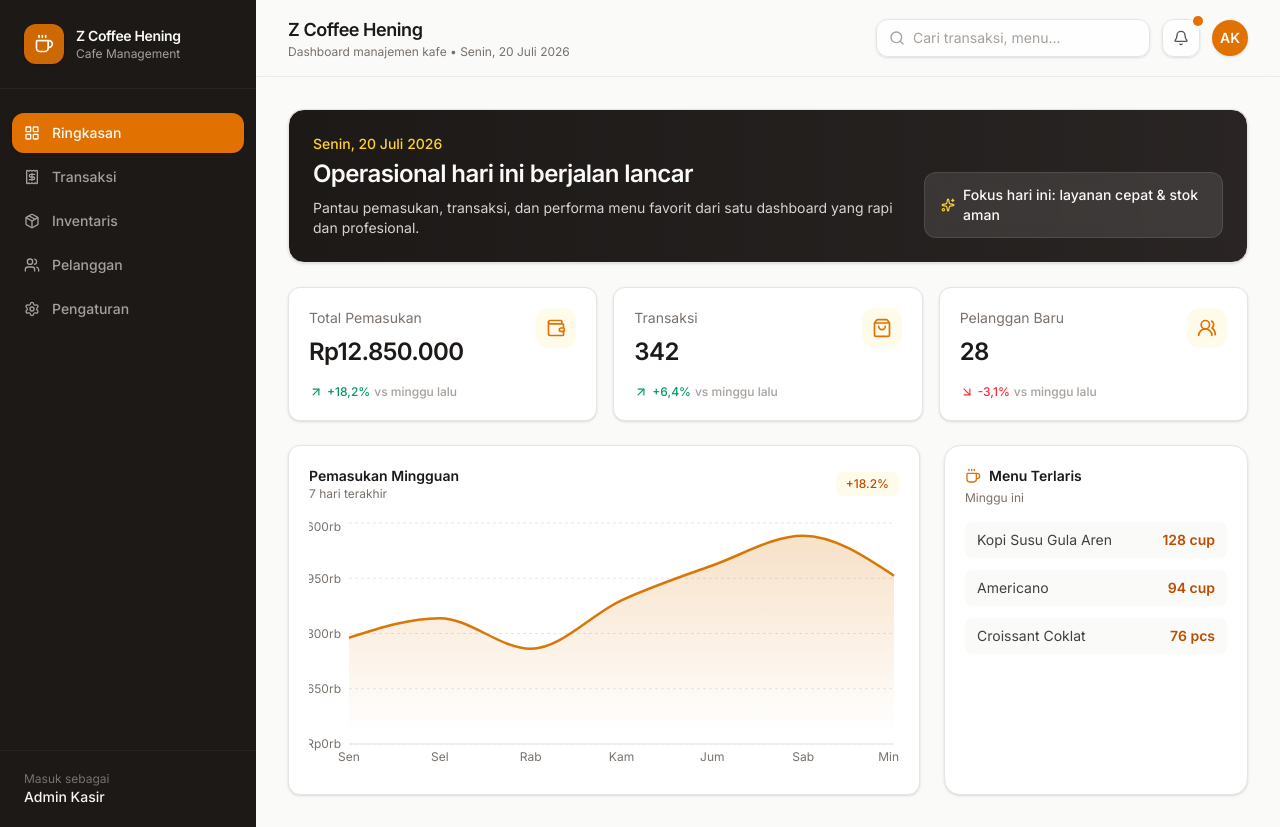
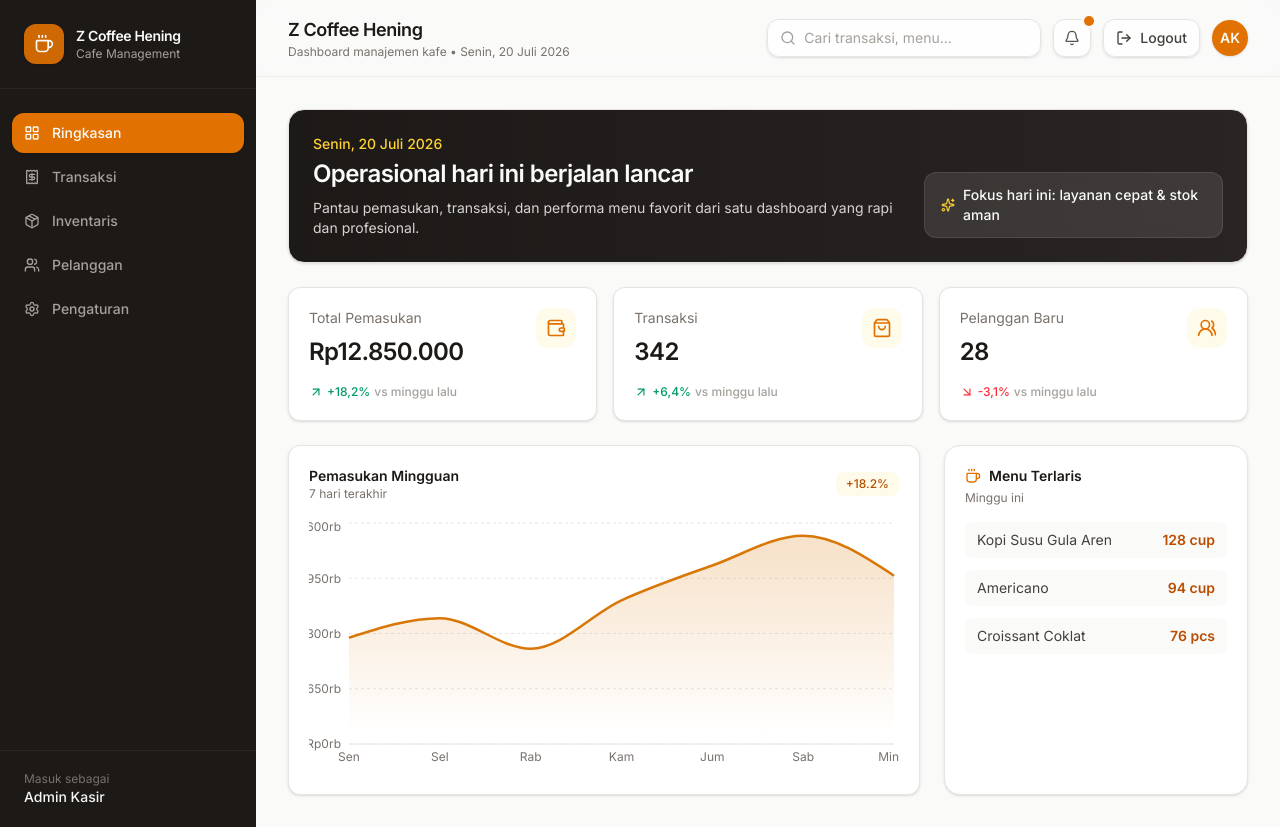
Before and after one commit to aqwanalidaud25-gif/z-coffee-hening, a React (Vite) app: page /login in a window 1280 px wide. Both pictures are taken after a click on the button "Masuk ke Dashboard". Built offline with nearby package versions, Linux system fonts and the light colour scheme.

Commit message:
feat: add logout flow

```diff
--- a/src/App.jsx
+++ b/src/App.jsx
@@ -16,15 +16,20 @@ export default function App() {
     localStorage.setItem("zcoffee-auth", String(isLoggedIn));
   }, [isLoggedIn]);
 
+  const handleLogout = () => {
+    setIsLoggedIn(false);
+    localStorage.setItem("zcoffee-auth", "false");
+  };
+
   return (
     <BrowserRouter>
       <Routes>
         <Route path="/login" element={isLoggedIn ? <Navigate to="/" replace /> : <Login onLogin={() => setIsLoggedIn(true)} />} />
-        <Route path="/" element={isLoggedIn ? <Dashboard /> : <Navigate to="/login" replace />} />
-        <Route path="/transactions" element={isLoggedIn ? <Transactions /> : <Navigate to="/login" replace />} />
-        <Route path="/inventory" element={isLoggedIn ? <Inventory /> : <Navigate to="/login" replace />} />
-        <Route path="/customers" element={isLoggedIn ? <Customers /> : <Navigate to="/login" replace />} />
-        <Route path="/settings" element={isLoggedIn ? <Settings /> : <Navigate to="/login" replace />} />
+        <Route path="/" element={isLoggedIn ? <Dashboard onLogout={handleLogout} /> : <Navigate to="/login" replace />} />
+        <Route path="/transactions" element={isLoggedIn ? <Transactions onLogout={handleLogout} /> : <Navigate to="/login" replace />} />
+        <Route path="/inventory" element={isLoggedIn ? <Inventory onLogout={handleLogout} /> : <Navigate to="/login" replace />} />
+        <Route path="/customers" element={isLoggedIn ? <Customers onLogout={handleLogout} /> : <Navigate to="/login" replace />} />
+        <Route path="/settings" element={isLoggedIn ? <Settings onLogout={handleLogout} /> : <Navigate to="/login" replace />} />
       </Routes>
     </BrowserRouter>
   );
--- a/src/components/layout/Layout.jsx
+++ b/src/components/layout/Layout.jsx
@@ -10,7 +10,7 @@ import { useSidebar } from "../../hooks/useSidebar";
  * - Default (mobile): Sidebar disembunyikan (drawer), konten full-width.
  * - md ke atas: Sidebar tampil permanen di kiri via flex, konten mengisi sisa ruang.
  */
-export default function Layout({ children }) {
+export default function Layout({ children, onLogout }) {
   const { isOpen, close, toggle } = useSidebar();
 
   return (
@@ -19,7 +19,7 @@ export default function Layout({ children }) {
 
       {/* Main Area: flex-1 agar mengisi sisa ruang di samping sidebar */}
       <div className="flex min-w-0 flex-1 flex-col">
-        <Navbar onMenuClick={toggle} />
+        <Navbar onMenuClick={toggle} onLogout={onLogout} />
 
         <main className="flex-1 px-4 py-6 md:px-8 md:py-8">
           {/* Grid dasar untuk konten dashboard, bisa diatur ulang per halaman */}
--- a/src/components/layout/Navbar.jsx
+++ b/src/components/layout/Navbar.jsx
@@ -1,5 +1,5 @@
 import { useState } from "react";
-import { Menu, Bell, Search } from "lucide-react";
+import { Menu, Bell, Search, LogOut } from "lucide-react";
 import NotificationPanel from "../ui/NotificationPanel";
 
 /**
@@ -7,7 +7,7 @@ import NotificationPanel from "../ui/NotificationPanel";
  * Sticky di atas Main Area, dengan efek glassmorphism (backdrop-blur)
  * agar terasa modern saat konten discroll di belakangnya.
  */
-export default function Navbar({ onMenuClick }) {
+export default function Navbar({ onMenuClick, onLogout }) {
   const [showNotifications, setShowNotifications] = useState(false);
 
   const notifications = [
@@ -76,6 +76,15 @@ export default function Navbar({ onMenuClick }) {
           )}
         </div>
 
+        <button
+          onClick={onLogout}
+          className="flex items-center gap-2 rounded-xl border border-stone-200 bg-white/70 px-3 py-2 text-sm font-medium text-stone-700 shadow-sm transition-colors hover:bg-white"
+          aria-label="Logout"
+        >
+          <LogOut className="h-4 w-4" />
+          Logout
+        </button>
+
         <div className="h-9 w-9 rounded-full bg-amber-600 flex items-center justify-center text-sm font-semibold text-stone-50 shadow-sm">
           AK
         </div>
--- a/src/pages/Customers.jsx
+++ b/src/pages/Customers.jsx
@@ -1,8 +1,8 @@
 import Layout from "../components/layout/Layout";
 
-export default function Customers() {
+export default function Customers({ onLogout }) {
   return (
-    <Layout>
+    <Layout onLogout={onLogout}>
       <div className="rounded-2xl border border-stone-200 bg-white p-6 shadow-sm">
         <div className="flex items-center justify-between">
           <div>
--- a/src/pages/Dashboard.jsx
+++ b/src/pages/Dashboard.jsx
@@ -3,9 +3,9 @@ import Layout from "../components/layout/Layout";
 import StatCard from "../components/dashboard/StatCard";
 import RevenueChart from "../components/dashboard/RevenueChart";
 
-export default function Dashboard() {
+export default function Dashboard({ onLogout }) {
   return (
-    <Layout>
+    <Layout onLogout={onLogout}>
       <div className="rounded-2xl border border-stone-200 bg-gradient-to-r from-stone-900 to-stone-800 p-6 text-stone-50 shadow-sm">
         <div className="flex flex-col gap-4 md:flex-row md:items-end md:justify-between">
           <div>
--- a/src/pages/Inventory.jsx
+++ b/src/pages/Inventory.jsx
@@ -1,8 +1,8 @@
 import Layout from "../components/layout/Layout";
 
-export default function Inventory() {
+export default function Inventory({ onLogout }) {
   return (
-    <Layout>
+    <Layout onLogout={onLogout}>
       <div className="rounded-2xl border border-stone-200 bg-white p-6 shadow-sm">
         <div className="flex items-center justify-between">
           <div>
--- a/src/pages/Settings.jsx
+++ b/src/pages/Settings.jsx
@@ -1,8 +1,8 @@
 import Layout from "../components/layout/Layout";
 
-export default function Settings() {
+export default function Settings({ onLogout }) {
   return (
-    <Layout>
+    <Layout onLogout={onLogout}>
       <div className="rounded-2xl border border-stone-200 bg-white p-6 shadow-sm">
         <div>
           <p className="text-sm font-medium text-amber-600">Pengaturan</p>
--- a/src/pages/Transactions.jsx
+++ b/src/pages/Transactions.jsx
@@ -1,8 +1,8 @@
 import Layout from "../components/layout/Layout";
 
-export default function Transactions() {
+export default function Transactions({ onLogout }) {
   return (
-    <Layout>
+    <Layout onLogout={onLogout}>
       <div className="rounded-2xl border border-stone-200 bg-white p-6 shadow-sm">
         <div className="flex items-center justify-between">
           <div>
```
